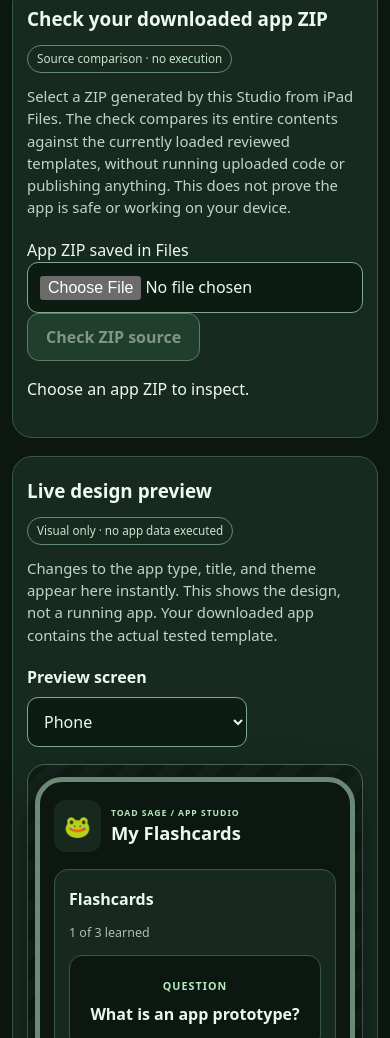
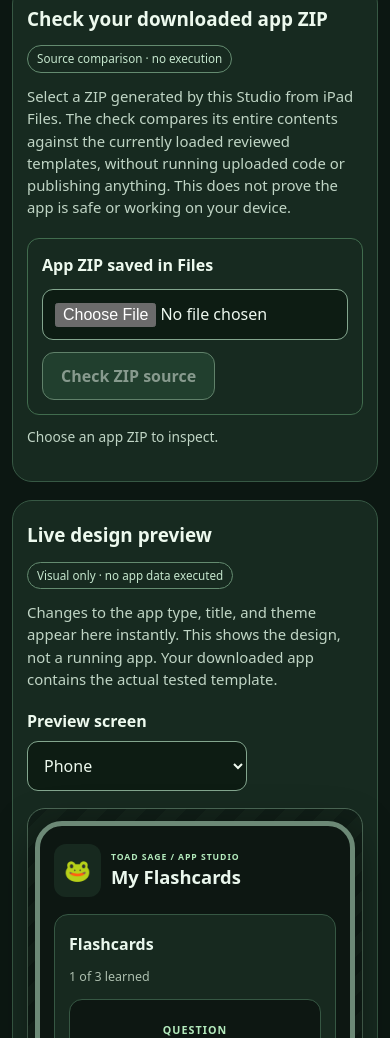
Before and after one commit to jimedusot-beep/Toadsagemode, a website: page free-studio/index.html in a window 390 px wide. Shown: the part 1104-2142 px from the top of the page. Drawn offline with Linux system fonts and the light colour scheme.

Commit message:
style(studio): keep ZIP verification controls responsive on iPad

```diff
--- a/free-studio/v2.css
+++ b/free-studio/v2.css
@@ -42,3 +42,12 @@ button.secondary{background:#2a513a;color:#e4f6e8;padding:11px 18px;font-weight:
 .backup-controls small{color:#bad3c1;line-height:1.5}
 .backup-controls button:disabled{opacity:.55;cursor:not-allowed}
 .backup-controls .download-link{overflow-wrap:anywhere}
+
+/* iPad Files source-only ZIP review: never previews or runs uploaded code. */
+.zip-review-controls{display:flex;flex-wrap:wrap;align-items:center;gap:12px;padding:14px;border:1px solid #416c4e;border-radius:12px}
+.zip-review-controls label{width:100%;font-weight:700}
+.zip-review-controls input[type="file"]{min-width:0;max-width:100%;color:#edf8ef}
+.zip-review-controls button:disabled{opacity:.55;cursor:not-allowed}
+#verify-status{overflow-wrap:anywhere;margin-top:12px;font-size:.86rem;color:#c0d5c5}
+#verify-status.success{color:#bdf4cc}
+#verify-status.error{color:#ffd0bd}
```
